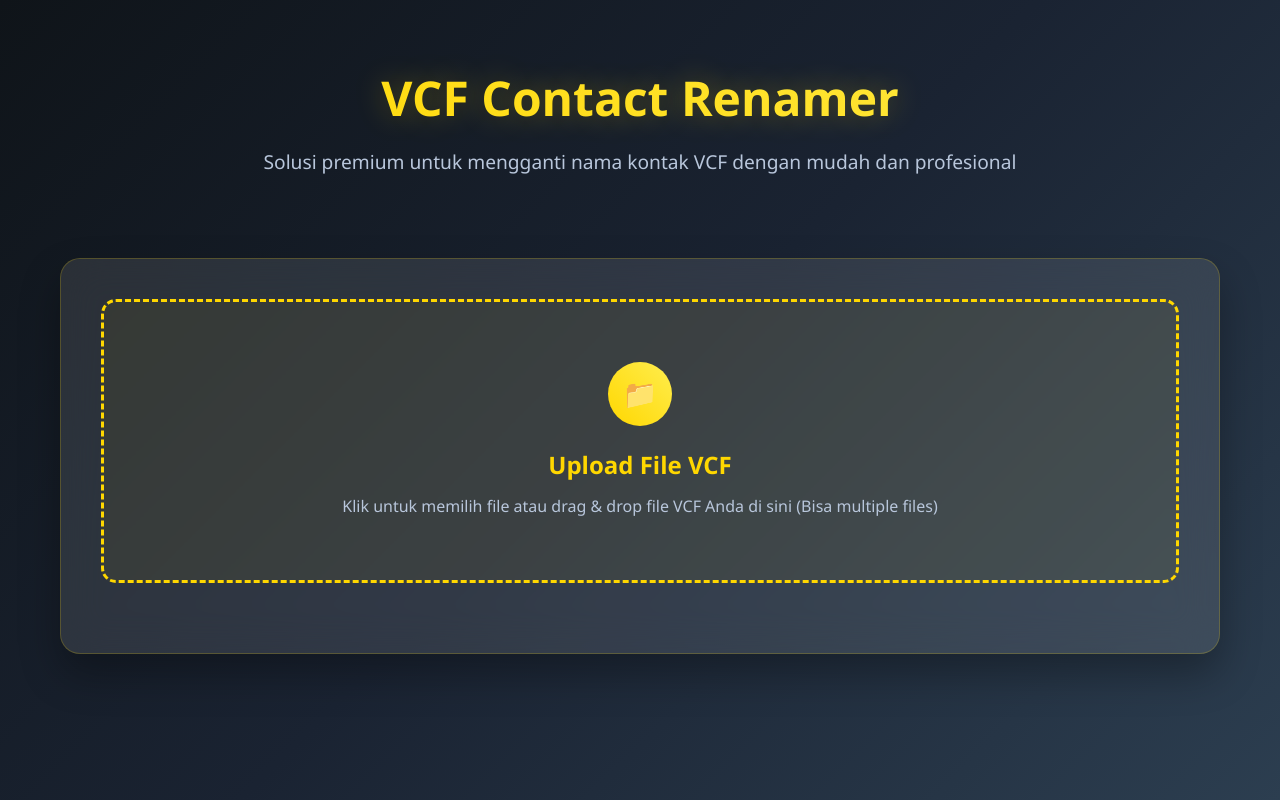
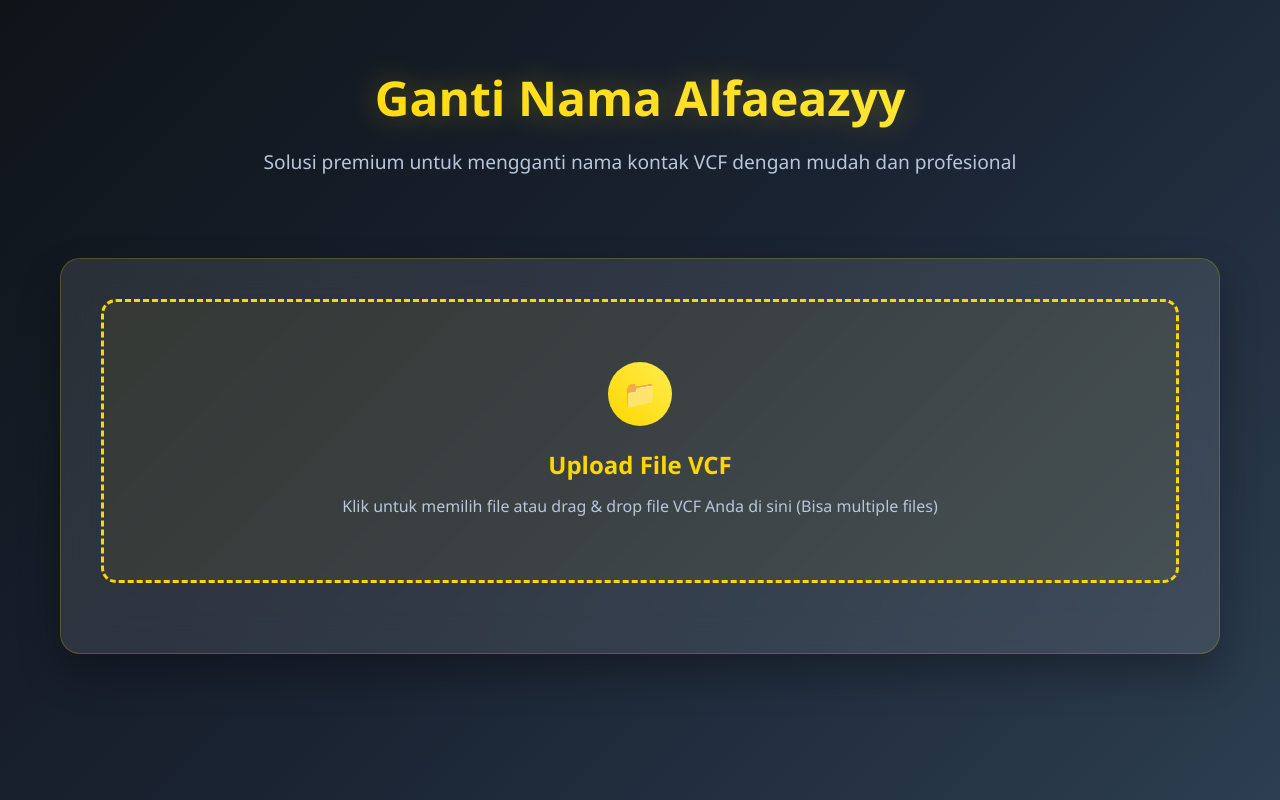
Before and after one commit to alfaeazyy/cvgantinama, a plain HTML site: page index.html in a window 1280 px wide. Drawn offline with Linux system fonts and the light colour scheme.

Commit message:
Update index.html

```diff
--- a/index.html
+++ b/index.html
@@ -9,7 +9,7 @@
 <body>
     <div class="container">
         <div class="header">
-            <h1>VCF Contact Renamer</h1>
+            <h1>Ganti Nama Alfaeazyy</h1>
             <p>Solusi premium untuk mengganti nama kontak VCF dengan mudah dan profesional</p>
         </div>
 
```
